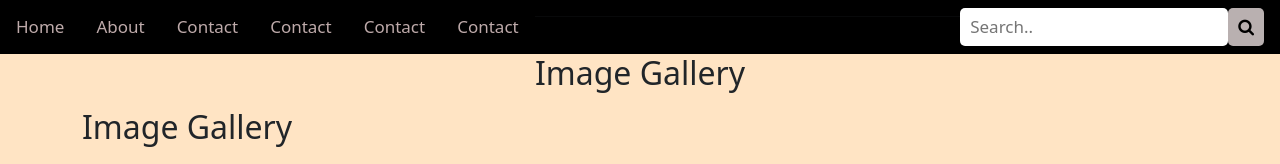
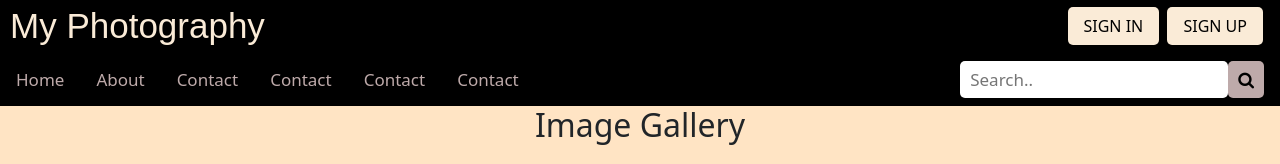
Before and after one commit to jeffbezos420/photos, a plain HTML site: page index.html in a window 1280 px wide. Shown: the top 164 px of the page. Drawn offline with nearby package versions, Linux system fonts and the light colour scheme; a web font is replaced by a local one.

Commit message:
Update index.html

```diff
--- a/index.html
+++ b/index.html
@@ -18,12 +18,26 @@
             background-color: black;
             overflow: hidden;
         }
-        .top a{
+        .top a.ttl{
             text-decoration: none;
             font-size: 35px;
             color: antiquewhite;
             font-family: "Sofia", sans-serif;
             margin-left: 10px;
+        }
+        .top .btn{
+          float: right;
+        }
+        .top .btn button{
+          border: none;
+          border-radius: 5px;
+          padding: 7px 16px;
+          background-color: antiquewhite;
+          margin-right: 4px;
+        }
+        .top .btn a{
+          text-decoration: none;
+          color: black;
         }
         .link a{
             float: left;
@@ -60,7 +74,7 @@
             padding: 6px 10px;
             margin-top: 8px;
             margin-right: 16px;
-            background: rgb(185, 176, 176);
+            background: rgb(190, 170, 170);
             font-size: 17px;
             border: none;
             border-radius: 5px;
@@ -76,6 +90,11 @@
 <body>
     <header>
         <div class="top">
+          <a class="ttl" href="#">My Photography</a>
+          <div class="btn">
+            <button><a href="#">SIGN IN</a></button>
+            <button><a href="#">SIGN UP</a></button>
+          </div>
         </div>
         <div class="link">
             <a href="#home">Home</a>
@@ -91,7 +110,6 @@
                 </form>
             </div>
         </div>
-        <hr>
     </header>
     <main>
         <h2 style="text-align: center;">Image Gallery</h2>
```
